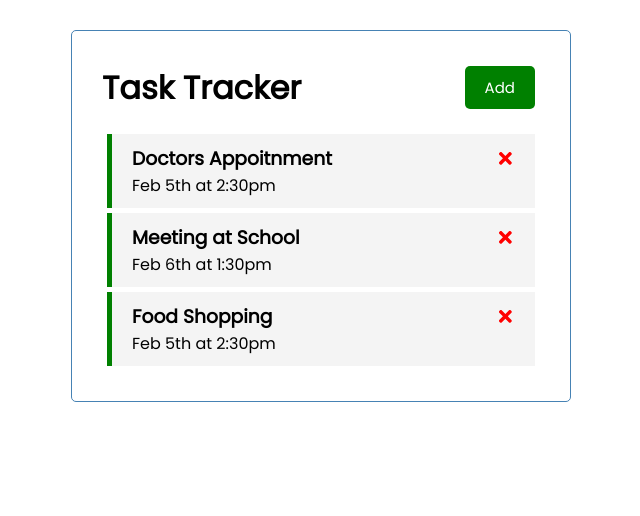
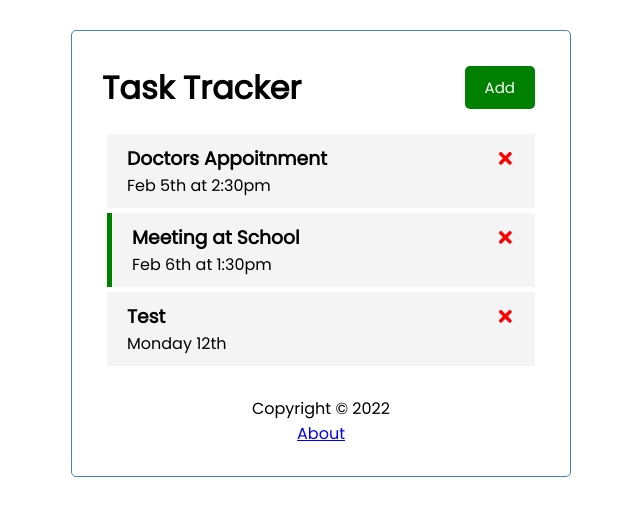
Before and after one commit to J-Etienne1/React-Practise, a React (Create React App) app: page / in a window 1280 px wide. Shown: the top 516 px of the page, without its empty margins (319-959 px from the left). Built offline with nearby package versions, Linux system fonts and the light colour scheme; data requests are answered from the project's data file.

Commit message:
added footer and udaed packages

```diff
--- /dev/null
+++ b/db.json
@@ -0,0 +1,22 @@
+{
+  "tasks": [
+    {
+      "id": 1,
+      "text": "Doctors Appoitnment",
+      "day": "Feb 5th at 2:30pm",
+      "reminder": false
+    },
+    {
+      "id": 2,
+      "text": "Meeting at School",
+      "day": "Feb 6th at 1:30pm",
+      "reminder": true
+    },
+    {
+      "text": "Test",
+      "day": "Monday 12th",
+      "reminder": false,
+      "id": 3
+    }
+  ]
+}
--- a/package.json
+++ b/package.json
@@ -6,9 +6,11 @@
     "@testing-library/jest-dom": "^5.16.5",
     "@testing-library/react": "^13.3.0",
     "@testing-library/user-event": "^13.5.0",
+    "json-server": "^0.17.0",
     "react": "^18.2.0",
     "react-dom": "^18.2.0",
     "react-icons": "^4.4.0",
+    "react-router-dom": "^6.3.0",
     "react-scripts": "5.0.1",
     "web-vitals": "^2.1.4"
   },
@@ -16,7 +18,8 @@
     "start": "react-scripts start",
     "build": "react-scripts build",
     "test": "react-scripts test",
-    "eject": "react-scripts eject"
+    "eject": "react-scripts eject",
+    "server": "json-server --watch db.json --port 5000"
   },
   "eslintConfig": {
     "extends": [
--- a/src/App.js
+++ b/src/App.js
@@ -1,71 +1,129 @@
-import { useState } from "react";
+import { useState, useEffect } from "react";
+import { BrowserRouter as Router, Route, Routes } from "react-router-dom";
 import Header from "./components/Header";
 import Tasks from "./components/Tasks";
 import AddTask from "./components/AddTask";
+import Footer from "./components/Footer";
+import About from "./components/About";
 
 const App = () => {
   const [showAddTask, setShowAddTask] = useState(false);
-  const [tasks, setTasks] = useState([
-    {
-      id: 1,
-      text: "Doctors Appoitnment",
-      day: "Feb 5th at 2:30pm",
-      reminder: true,
-    },
-    {
-      id: 2,
-      text: "Meeting at School",
-      day: "Feb 6th at 1:30pm",
-      reminder: true,
-    },
-    {
-      id: 3,
-      text: "Food Shopping",
-      day: "Feb 5th at 2:30pm",
-      reminder: true,
-    },
-  ]);
+  const [tasks, setTasks] = useState([]);
+
+  useEffect(() => {
+    const getTasks = async () => {
+      const tasksFromServer = await featchTasks();
+      setTasks(tasksFromServer);
+    };
+
+    getTasks();
+  }, []);
+
+  // Fetch Tasks
+  const featchTasks = async () => {
+    const res = await fetch("http://localhost:5000/tasks");
+    const data = await res.json();
+
+    return data;
+  };
+
+  // Fetch Tasks
+  const featchTask = async (id) => {
+    const res = await fetch(`http://localhost:5000/tasks/${id}`);
+    const data = await res.json();
+
+    return data;
+  };
 
   //const name = 'Jason'
   //const x = true
 
   // Add Task
-  const addTask = (task) => {
-    const id = Math.floor(Math.random() * 10000) + 1;
-    const newTask = { id, ...task };
-    setTasks([...tasks, newTask]);
+  const addTask = async (task) => {
+    const res = await fetch("http://localhost:5000/tasks", {
+      method: "POST",
+      headers: {
+        "Content-type": "application/json",
+      },
+      body: JSON.stringify(task),
+    });
+
+    const data = await res.json();
+
+    setTasks([...tasks, data]);
+
+    // const id = Math.floor(Math.random() * 10000) + 1;
+    // const newTask = { id, ...task };
+    // setTasks([...tasks, newTask]);
   };
 
   // Delete Task
-  const deleteTask = (id) => {
+  const deleteTask = async (id) => {
+    await fetch(`http://localhost:5000/tasks/${id}`, {
+      method: "DELETE",
+    });
+
     setTasks(tasks.filter((task) => task.id !== id));
   };
 
   // Toggle reminder
-  const toggleReminder = (id) => {
+  const toggleReminder = async (id) => {
+    const taskToToggle = await featchTask(id);
+    const updTask = { ...taskToToggle, reminder: !taskToToggle.reminder };
+
+    const res = await fetch(`http://localhost:5000/tasks/${id}`, {
+      method: "PUT",
+      headers: {
+        "Content-type": "application/json",
+      },
+      body: JSON.stringify(updTask),
+    });
+
+    const data = await res.json();
+
     setTasks(
       tasks.map((task) =>
-        task.id === id ? { ...task, reminder: !task.reminder } : task
+        task.id === id ? { ...task, reminder: data.reminder } : task
       )
     );
   };
 
   return (
+    <Router>
       <div className="container">
         {/*<h1>Hello From React</h1>*/}
         {/*<h2>Hello {name}</h2>*/}
         {/*<h2> {1+2}</h2>
       <h2>{x ? 'Yes' : 'No'}</h2>*/}
 
-      <Header onAdd={() => setShowAddTask(!showAddTask)} showAdd={showAddTask}/>
+        <Header
+          onAdd={() => setShowAddTask(!showAddTask)}
+          showAdd={showAddTask}
+        />
+        <Routes>
+          <Route
+            path='/'
+            element={
+              <>
                 {showAddTask && <AddTask onAdd={addTask} />}
                 {tasks.length > 0 ? (
-        <Tasks tasks={tasks} onDelete={deleteTask} onToggle={toggleReminder} />
+                  <Tasks
+                    tasks={tasks}
+                    onDelete={deleteTask}
+                    onToggle={toggleReminder}
+                  />
                 ) : (
-        "No Tasks To Show"
+                  'No Tasks To Show'
                 )}
+              </>
+            }
+          />
+          <Route path='/about' element={<About />} />
+        </Routes>
+        <Footer />
       </div>
-  );
-};
+    </Router>
+  )
+}
 
-export default App;
+export default App
--- /dev/null
+++ b/src/components/About.js
@@ -0,0 +1,12 @@
+
+
+const About = () => {
+  return (
+    <div>
+        <h4>Version 1.0.0</h4>
+        <a href="/">Go back</a>
+    </div>
+  )
+}
+
+export default About
--- /dev/null
+++ b/src/components/Footer.js
@@ -0,0 +1,12 @@
+
+
+const Footer = () => {
+  return (
+    <footer>
+        <p>Copyright &copy; 2022</p>
+        <a href="/about">About</a>
+    </footer>
+  )
+}
+
+export default Footer
```
Also changed, not shown: notes.txt, 1 other file (tests, documents, lock files or other folders). Lines whose indentation alone changed are shown as unchanged.
